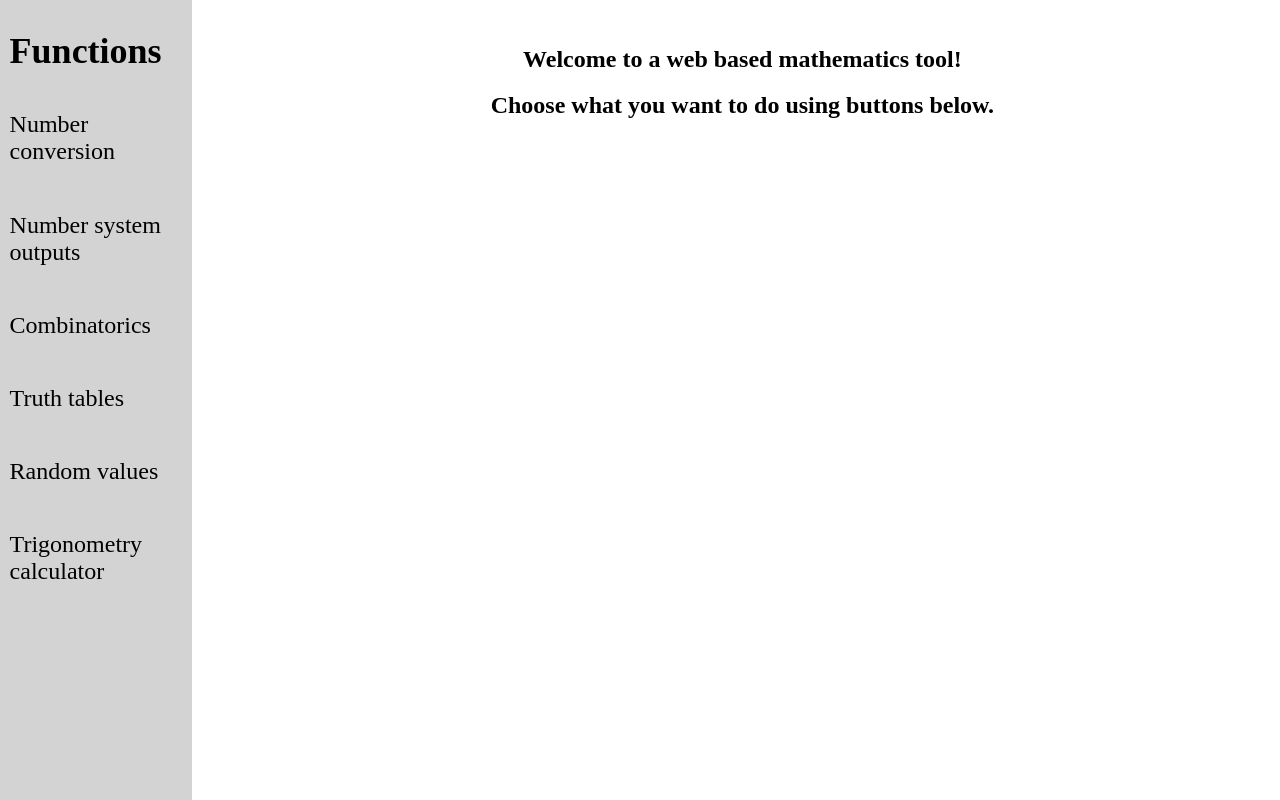
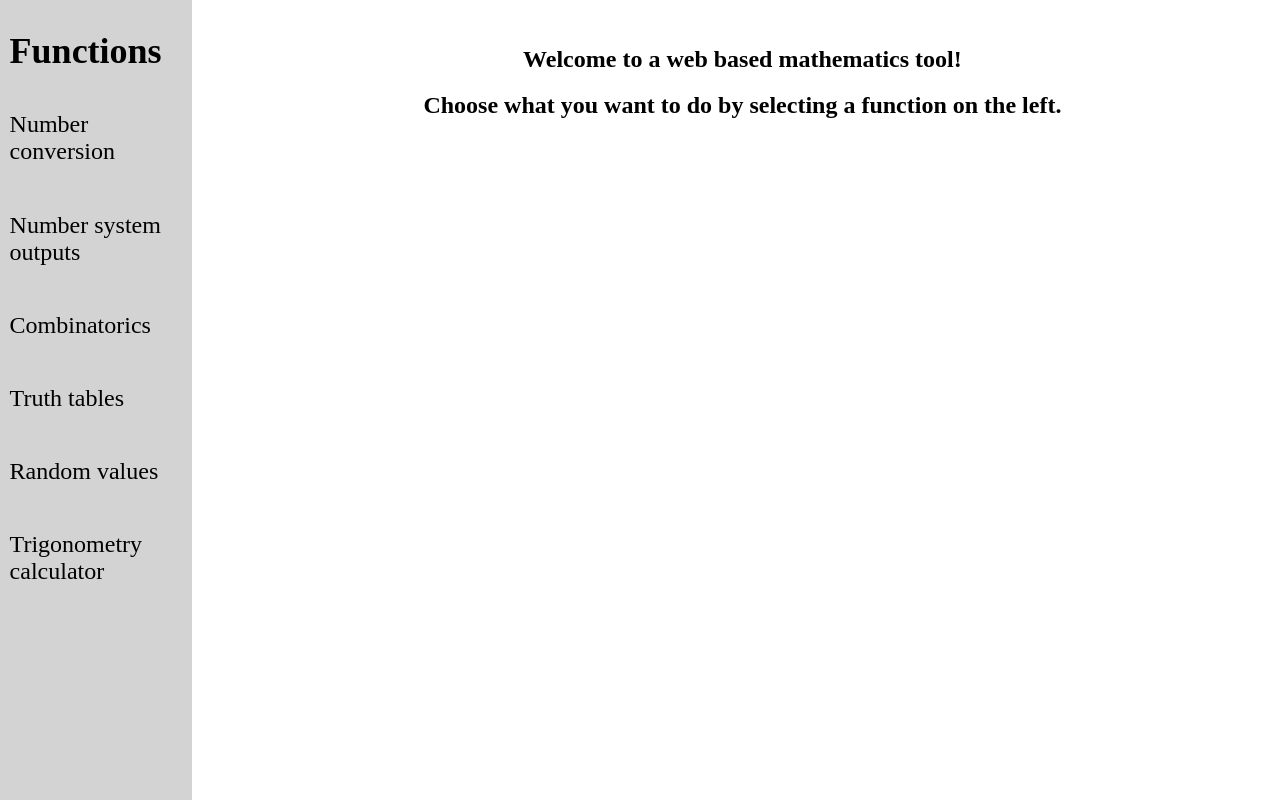
Before and after one commit to longlong2000hcm/DevBasicSkills2018-Team18, a plain HTML site: page index.html in a window 1280 px wide. Drawn offline with Linux system fonts and the light colour scheme.

Commit message:
modify index

```diff
--- a/index.html
+++ b/index.html
@@ -20,7 +20,7 @@
     <body>
         <div id="welcome">
         <h2>Welcome to a web based mathematics tool!<br></h2>
-        <h2>Choose what you want to do using buttons below.</h2>
+        <h2>Choose what you want to do by selecting a function on the left.</h2>
         </div>
         <div class="floatingmenu">
             <h2 style="text-align: left; padding-left: 5%;">Functions</h2>
```
Also changed, not shown: 1 other file.
